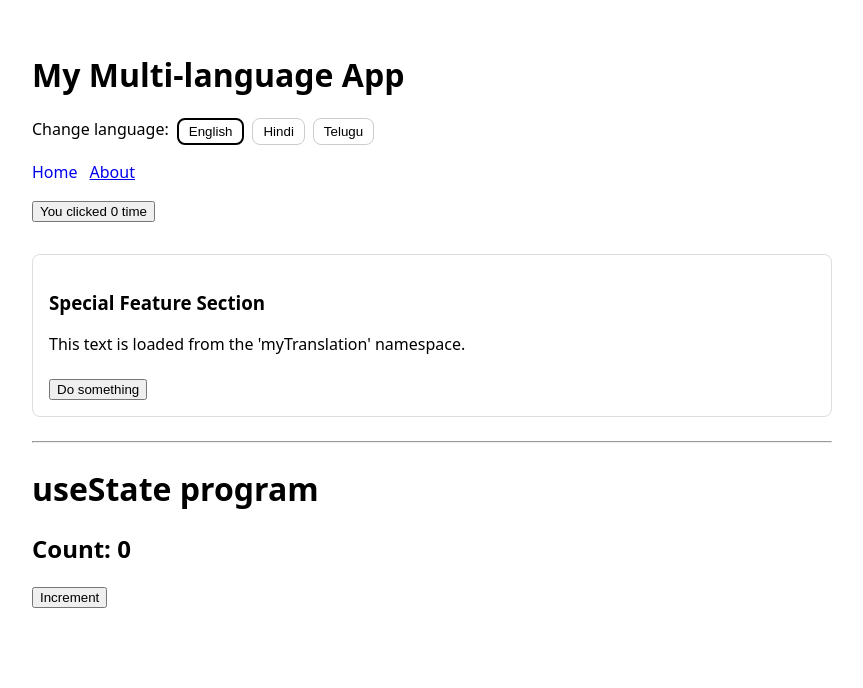
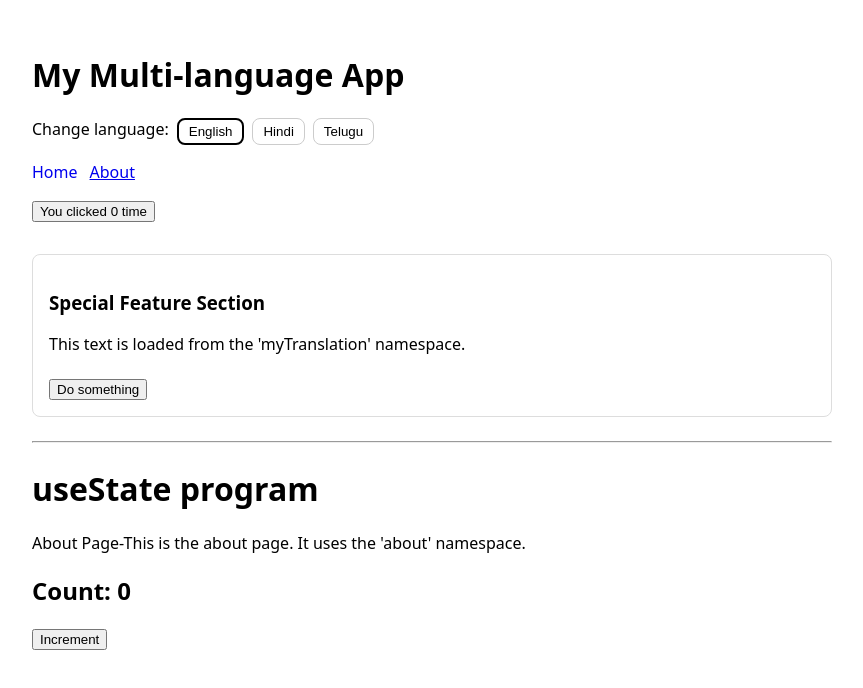
Before and after one commit to UdayKumarBurgula/my-react-prepare, a React (Create React App) app: page /about in a window 1280 px wide. Shown: the top 688 px of the page, without its empty margins (0-863 px from the left). Built offline with nearby package versions, Linux system fonts and the light colour scheme.

Commit message:
useTranslation test

```diff
--- a/src/pages/AboutPage.js
+++ b/src/pages/AboutPage.js
@@ -24,6 +24,7 @@ function AboutPage() {
   return (
       <div>
           <h1>useState program</h1>
+          {t('title') + "-" + t('content')}
           <Counter></Counter>
       </div>
   );
```
